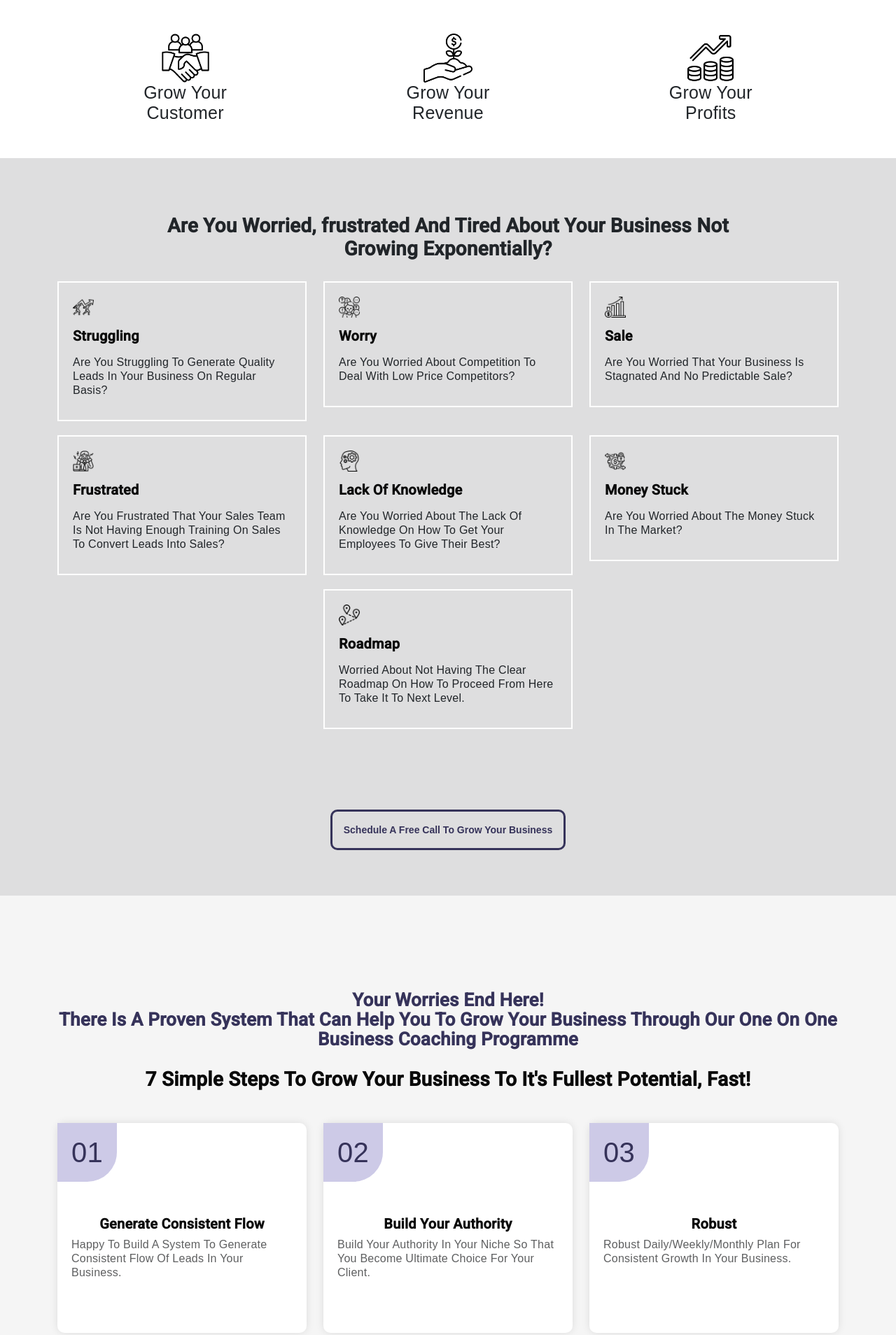
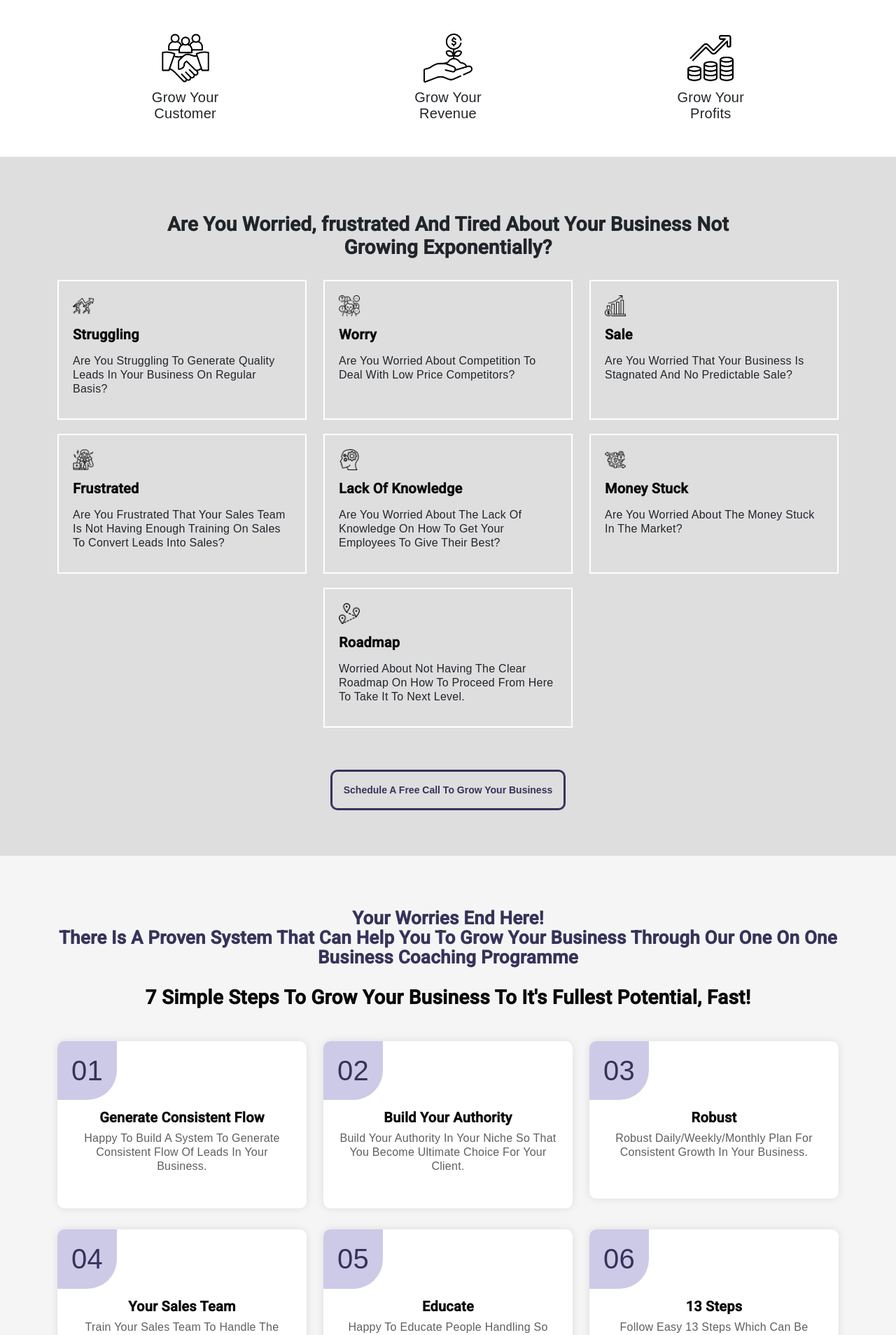
Before and after one commit to sachinsingh24/Shubash-portfolio, an Angular app: page / in a window 1280 px wide. Shown: the part 883-2791 px from the top of the page at 70% size. Built offline with nearby package versions, Linux system fonts and the light colour scheme; what ngx-owl-carousel-o would draw is missing.

Commit message:
beautify template

```diff
--- a/src/app/app.component.html
+++ b/src/app/app.component.html
@@ -4,7 +4,7 @@
       <div class="row">
         <div class="col-12 col-md-6">
           <div class="logo-wrap">
-            <img src="../assets/img/logo.png" alt="" class="img-fluid" />
+            <img src="../assets/img/logo1.png" alt="" width="250px" class="img-fluid" />
           </div>
         </div>
         <div class="col-12 col-md-6">
@@ -222,8 +222,8 @@
   <section class="about">
     <div class="container">
       <div class="row">
-        <div class="col-12 col-md-6">
-          <div class="about-img-wrap">
+        <div class="col-12 col-md-6 m-auto">
+          <div class="about-img-wrap mb-3">
             <img src="../assets/img/aboutImg.jpeg" alt="" class="img-fluid" />
           </div>
         </div>
@@ -356,7 +356,7 @@
   <section class="video-section">
     <div class="container">
       <div class="row">
-        <div class="col-12 col-md-6">
+        <div class="col-12 col-md-6 mb-2">
           <div class="card">
             <div class="card-body">
               <div class="embed-responsive embed-responsive-16by9">
@@ -370,7 +370,7 @@
                   allowfullscreen
                 ></iframe>
               </div>
-              <h5 class="card-title">
+              <h5 class="card-title fs-6 mt-2">
                 Testimony || Grow Your Business 5X || Subhaway
               </h5>
             </div>
@@ -390,7 +390,7 @@
                   allowfullscreen
                 ></iframe>
               </div>
-              <h5 class="card-title">Grow Your Business 5X || Subhaway</h5>
+              <h5 class="card-title fs-6 mt-2">Grow Your Business 5X || Subhaway</h5>
             </div>
           </div>
         </div>
--- a/src/app/app.component.scss
+++ b/src/app/app.component.scss
@@ -47,6 +47,7 @@
         background-color: #36335a;
         //background: url('../assets/img/pngwing.com.png');
         padding: 30px 0 0;
+
 
         .main-img-wrap {
             img {
@@ -101,7 +102,8 @@
                 }
 
                 .txt {
-                    font-size: 25px;
+                    margin-top: 10px;
+                    font-size: 20px;
                     line-height: normal;
                 }
             }
@@ -133,7 +135,9 @@
         .card-wrap {
             border: 2px solid #fff;
             padding: 20px;
+            margin: auto;
             margin-bottom: 20px;
+            min-height: 200px;
 
             .icon {
                 margin-bottom: 10px;
@@ -161,7 +165,7 @@
         }
 
         .btn-wrap {
-            margin: 75px auto 25px;
+            margin: 20px auto 25px;
             max-width: fit-content;
         }
     }
@@ -181,7 +185,7 @@
                 font-size: 26px;
                 color: #36335a;
                 margin-bottom: 30px;
-                margin-top: 75px;
+                margin-top: 15px;
             }
         }
 
@@ -196,10 +200,10 @@
             box-shadow: rgba(0, 0, 0, 0.1) 0px 0px 12px 0px;
             border: none;
             background-color: #fff;
-            padding-bottom: 30px;
-            margin-bottom: 15px;
+            padding-bottom: 20px;
+            margin-bottom: 30px;
             border-radius: 10px;
-            min-height: 300px;
+            min-height: 225px;
 
             .points-main {
                 padding: 20px;
@@ -207,8 +211,8 @@
                 background: #cdcae7;
                 color: #36335a;
                 font-size: 40px;
-                margin-bottom: 50px;
-                border-radius: 0 0 50% 0;
+                margin-bottom: 15px;
+                border-radius: 10px 0 50% 0;
 
                 .count {
                     line-height: 44.5px;
@@ -226,14 +230,16 @@
 
             .p-16 {
                 font-size: 16px;
+                font-weight: 500;
                 padding: 0 20px 30px;
                 color: #5e5f60;
                 margin-bottom: 0;
+                text-align: center;
             }
         }
 
         .mid-txt {
-            margin: 70px 0;
+            margin: 25px 0;
             color: rgba(66, 67, 68, 0.85);
             font-style: italic;
             font-weight: 600;
@@ -243,7 +249,7 @@
         }
 
         .btn-wrap {
-            margin: 75px auto 25px;
+            margin: 20px auto 25px;
             max-width: fit-content;
         }
     }
@@ -251,11 +257,12 @@
     .grow-section {
         .grow-card {
             height: 100%;
+            border-radius: 10px;
         }
     }
 
     .about {
-        padding: 70px 0;
+        padding: 50px 0;
         background: #fbfbfb;
 
         .about-img-wrap {
@@ -382,7 +389,7 @@
         }
 
         .btn-wrap {
-            margin: 40px auto 0;
+            margin: 20px auto 0;
             max-width: fit-content;
         }
     }
@@ -391,10 +398,11 @@
         padding: 40px 0;
 
         .card {
-            aspect-ratio: 1/1;
+            // aspect-ratio: 1/1;
+            height: auto;
 
             .card-body {
-                height: inherit;
+                height: 350px;
 
                 .embed-responsive {
                     height: calc(100% - 25px);
```
Also changed, not shown: src/assets/img/logo1.png (added).
